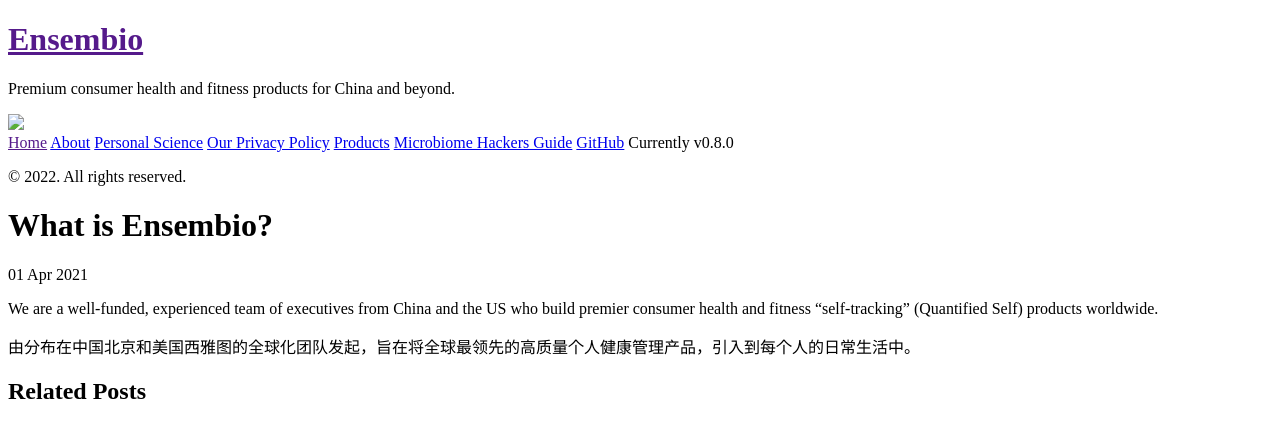
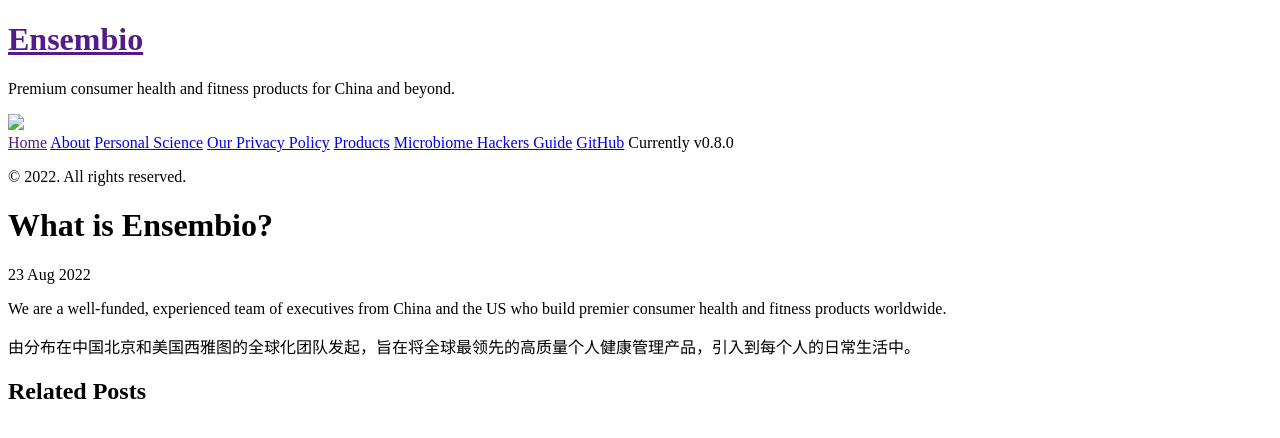
Before and after one commit to ensembio/ensembio.github.io, a Jekyll site: the page built from _posts/2013-01-01-whats-ensembio.md, in a window 1280 px wide. Shown: the top 438 px of the page. Built offline with Jekyll 4.4.1, drawn with Linux system fonts in a browser that asks for light colours.

Commit message:
updated dates

```diff
--- a/_posts/2013-01-01-whats-ensembio.md
+++ b/_posts/2013-01-01-whats-ensembio.md
@@ -1,8 +1,8 @@
 ---
 layout: post
-date: 2021-04-01
+date: 2022-08-23
 title: What is Ensembio?
 ---
-We are a well-funded, experienced team of executives from China and the US who build premier consumer health and fitness “self-tracking” (Quantified Self) products worldwide.
+We are a well-funded, experienced team of executives from China and the US who build premier consumer health and fitness products worldwide.
 
 由分布在中国北京和美国西雅图的全球化团队发起，旨在将全球最领先的高质量个人健康管理产品，引入到每个人的日常生活中。
```
